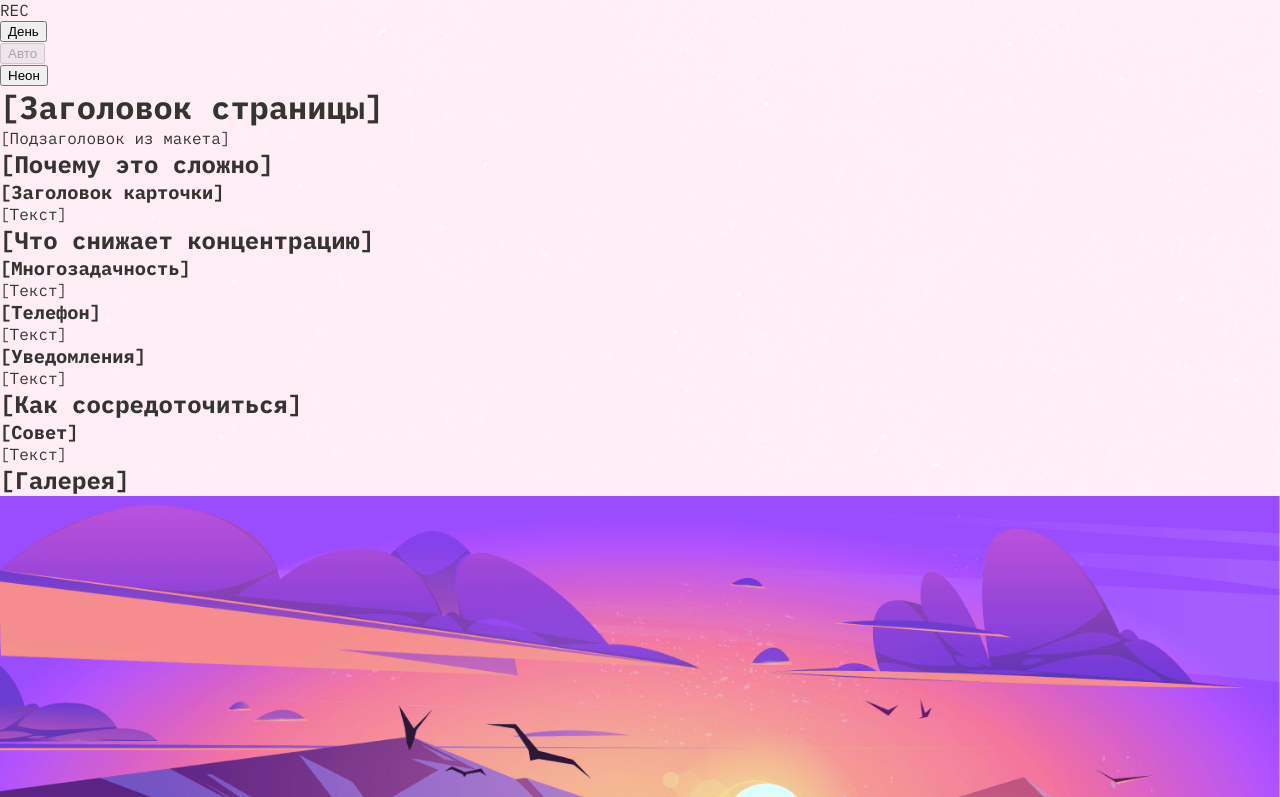
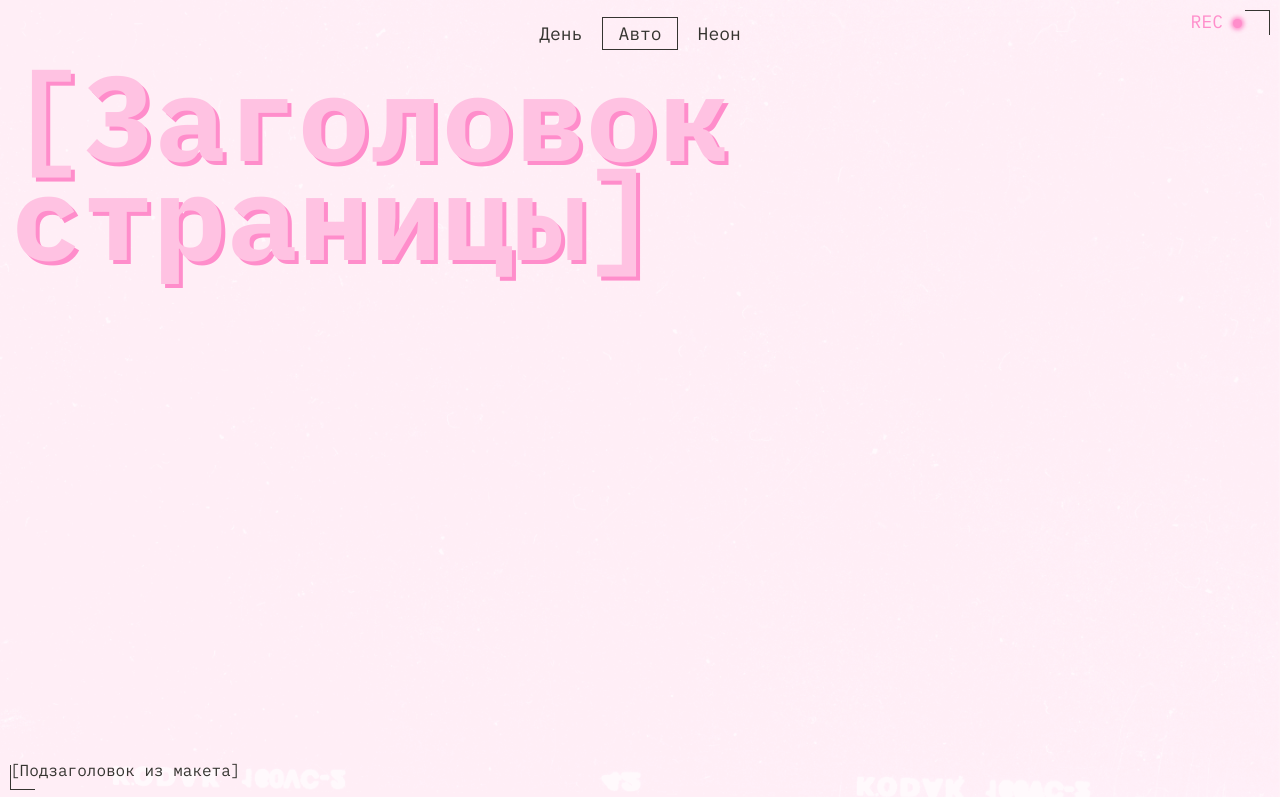
Before and after one commit to Andrew6869/slozhno-sosredotochitsya-ad, a plain HTML site: page index.html in a window 1280 px wide. Shown: the top 797 px of the page. Drawn offline with Linux system fonts and the light colour scheme.

Commit message:
сверстать header и навигацию тем

```diff
--- a/styles/style.css
+++ b/styles/style.css
@@ -32,3 +32,95 @@ body {
     font-weight: 400;
     min-height: 100vh;
 }
+
+.header {
+    height: 100vh;
+    min-height: 668px;
+    display: grid;
+    grid-template-rows: auto 1fr auto;
+    gap: 20px;
+    padding: 20px 10px;
+    position: relative;
+}
+
+.decorated-zone::before,
+.decorated-zone::after {
+    content: '';
+    position: absolute;
+    width: 25px;
+    height: 25px;
+    border: 1px solid var(--decor-color, #353430);
+}
+
+.decorated-zone::before {
+    top: 10px;
+    right: 10px;
+    border-left: none;
+    border-bottom: none;
+}
+
+.decorated-zone::after {
+    bottom: 10px;
+    left: 10px;
+    border-right: none;
+    border-top: none;
+}
+
+.header__rec {
+    position: absolute;
+    top: 10px;
+    right: 38px;
+    color: var(--accent-color, #ff8dcb);
+    font-size: 18px;
+}
+
+.header__rec::after {
+    content: '';
+    display: inline-block;
+    width: 9px;
+    height: 9px;
+    margin-left: 10px;
+    border-radius: 50%;
+    background-color: var(--accent-color, #ff8dcb);
+    box-shadow: 0 0 4px 2px var(--accent-color, #ff8dcb);
+}
+
+.header__theme-menu-list {
+    display: flex;
+    gap: 10px;
+    justify-content: center;
+}
+
+.header__theme-menu-button {
+    background: transparent;
+    border: none;
+    color: var(--text-color, #353430);
+    font: inherit;
+    font-size: 18px;
+    cursor: pointer;
+    padding: 2px 13px;
+    outline: none;
+}
+
+.header__theme-menu-button:hover {
+    outline: 1px solid var(--accent-color, #ff8dcb);
+    outline-offset: 2px;
+}
+
+.header__theme-menu-button:focus-visible {
+    outline: 1px solid var(--accent-color, #ff8dcb);
+    outline-offset: 2px;
+}
+
+.header__theme-menu-button_active {
+    outline: 1px solid var(--text-color, #353430);
+    outline-offset: 2px;
+    pointer-events: none;
+}
+
+.header__title {
+    font-size: clamp(7.25rem, 7.0115rem + 1.0178vw, 7.5rem);
+    line-height: 0.825;
+    color: var(--title-color, #ffc2e2);
+    text-shadow: 4px 4px 0 var(--accent-color, #ff8dcb);
+}
```
